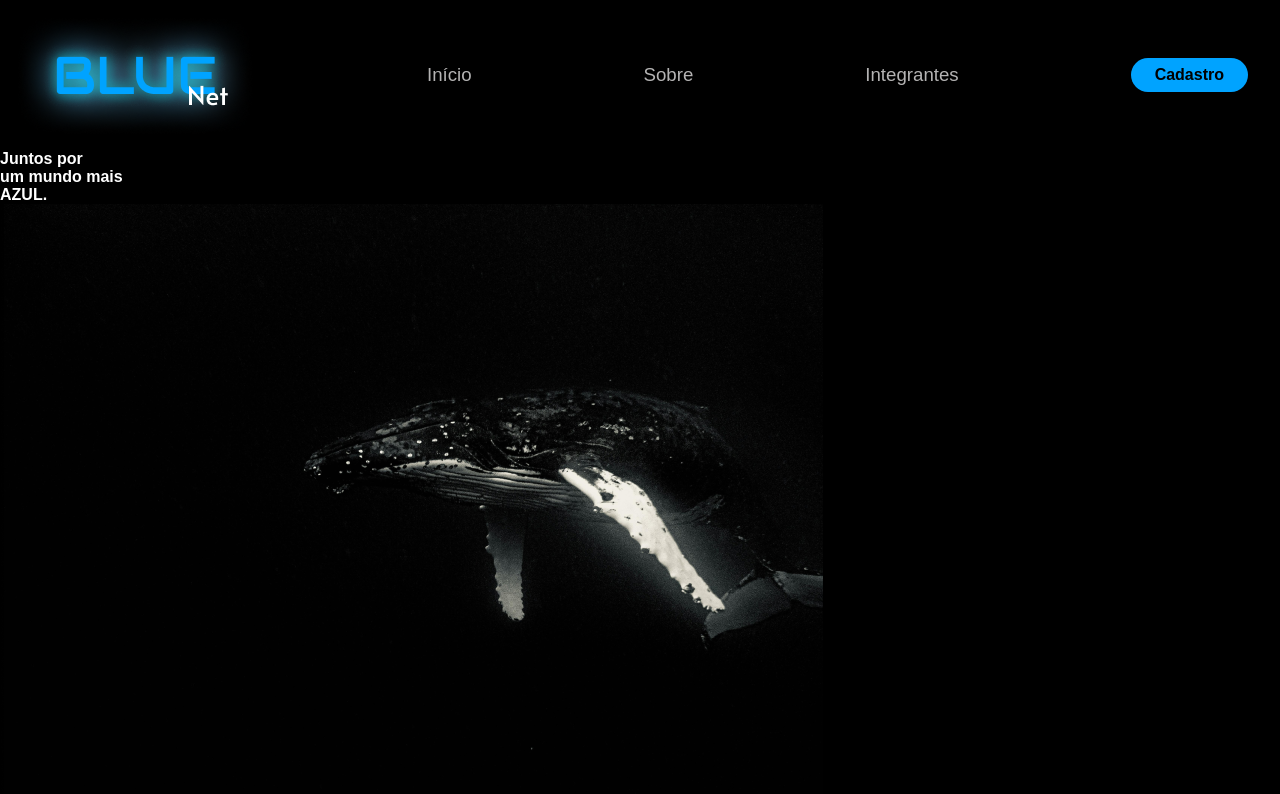
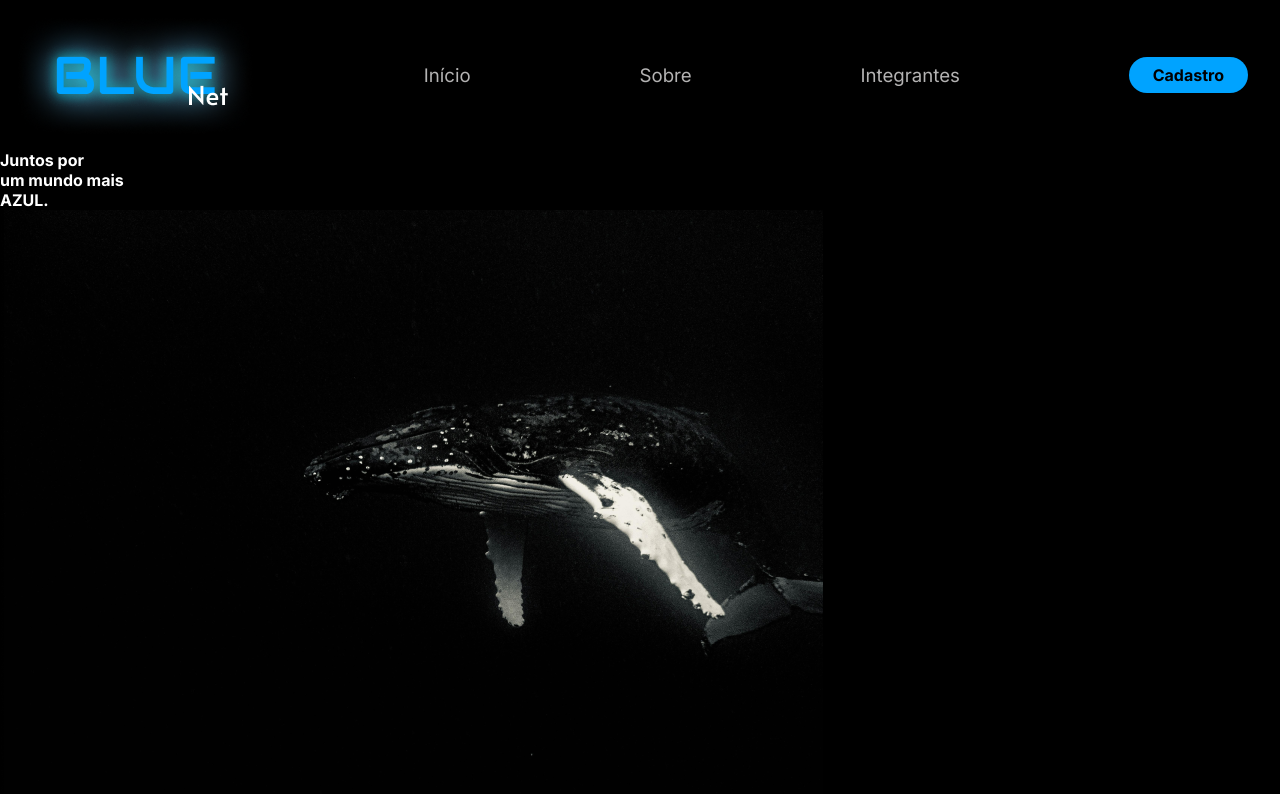
Before and after one commit to cahAmaral/bluenet, a plain HTML site: page index.html in a window 1280 px wide. Drawn offline with Linux system fonts and the light colour scheme.

Commit message:
adicionando fonte

```diff
--- a/estilo/style.css
+++ b/estilo/style.css
@@ -1,3 +1,5 @@
+@import url('https://fonts.googleapis.com/css2?family=Inter:wght@100;200;300;400;500;600;700;800;900&display=swap');
+
 *{
     margin: 0;
 	padding: 0;
@@ -13,7 +15,7 @@ a {
 body{
     background-color: black;
     color: white;
-    font-family: sans-serif;
+    font-family: 'Inter', sans-serif;
 }
 header{
     display:flex;
```
